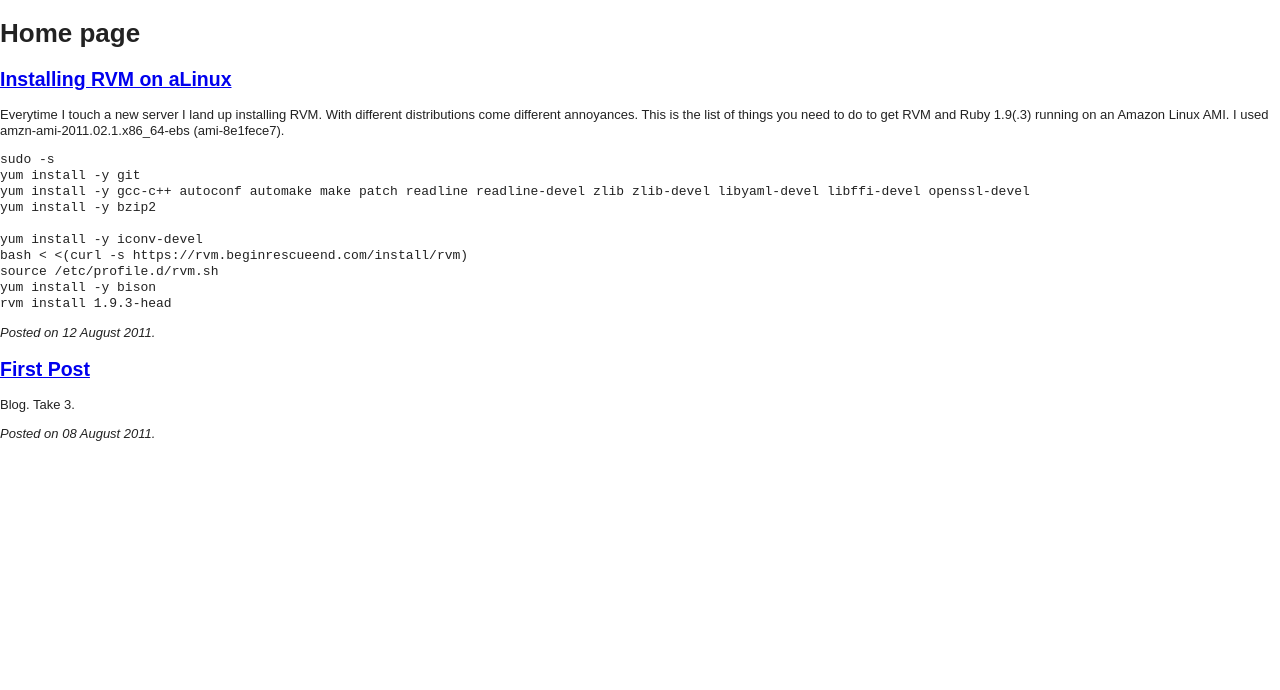
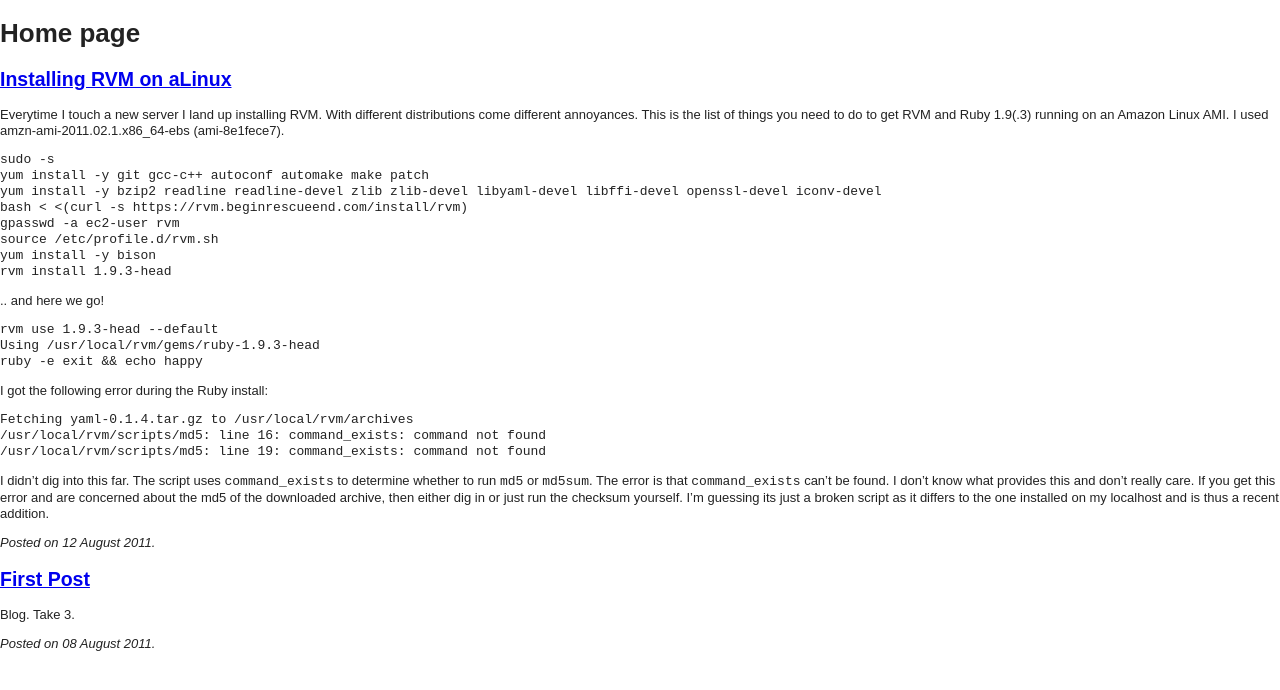
Before and after one commit to marcbowes/marcbowes.github.io, a Jekyll site: the page built from index.html, in a window 1280 px wide. Shown: the top 690 px of the page. Built offline with Jekyll 4.4.1, drawn with Linux system fonts in a browser that asks for light colours; nearby versions of some CDN libraries.

Commit message:
Updated alinux post with more installs

```diff
--- a/_posts/2011-08-12-rvm-on-alinux.markdown
+++ b/_posts/2011-08-12-rvm-on-alinux.markdown
@@ -7,13 +7,29 @@ Everytime I touch a new server I land up installing RVM. With different distribu
 
 {% highlight bash %}
 sudo -s
-yum install -y git
-yum install -y gcc-c++ autoconf automake make patch readline readline-devel zlib zlib-devel libyaml-devel libffi-devel openssl-devel
-yum install -y bzip2
-
-yum install -y iconv-devel
+yum install -y git gcc-c++ autoconf automake make patch
+yum install -y bzip2 readline readline-devel zlib zlib-devel libyaml-devel libffi-devel openssl-devel iconv-devel
 bash < <(curl -s https://rvm.beginrescueend.com/install/rvm)
+gpasswd -a ec2-user rvm
 source /etc/profile.d/rvm.sh
 yum install -y bison
 rvm install 1.9.3-head
 {% endhighlight %}
+
+.. and here we go!
+
+{% highlight bash %}
+rvm use 1.9.3-head --default
+Using /usr/local/rvm/gems/ruby-1.9.3-head
+ruby -e exit && echo happy
+{% endhighlight %}
+
+I got the following error during the Ruby install:
+
+{% highlight bash %}
+Fetching yaml-0.1.4.tar.gz to /usr/local/rvm/archives
+/usr/local/rvm/scripts/md5: line 16: command_exists: command not found
+/usr/local/rvm/scripts/md5: line 19: command_exists: command not found
+{% endhighlight %}
+
+I didn't dig into this far. The script uses `command_exists` to determine whether to run `md5` or `md5sum`. The error is that `command_exists` can't be found. I don't know what provides this and don't really care. If you get this error and are concerned about the md5 of the downloaded archive, then either dig in or just run the checksum yourself. I'm guessing its just a broken script as it differs to the one installed on my localhost and is thus a recent addition.
```
